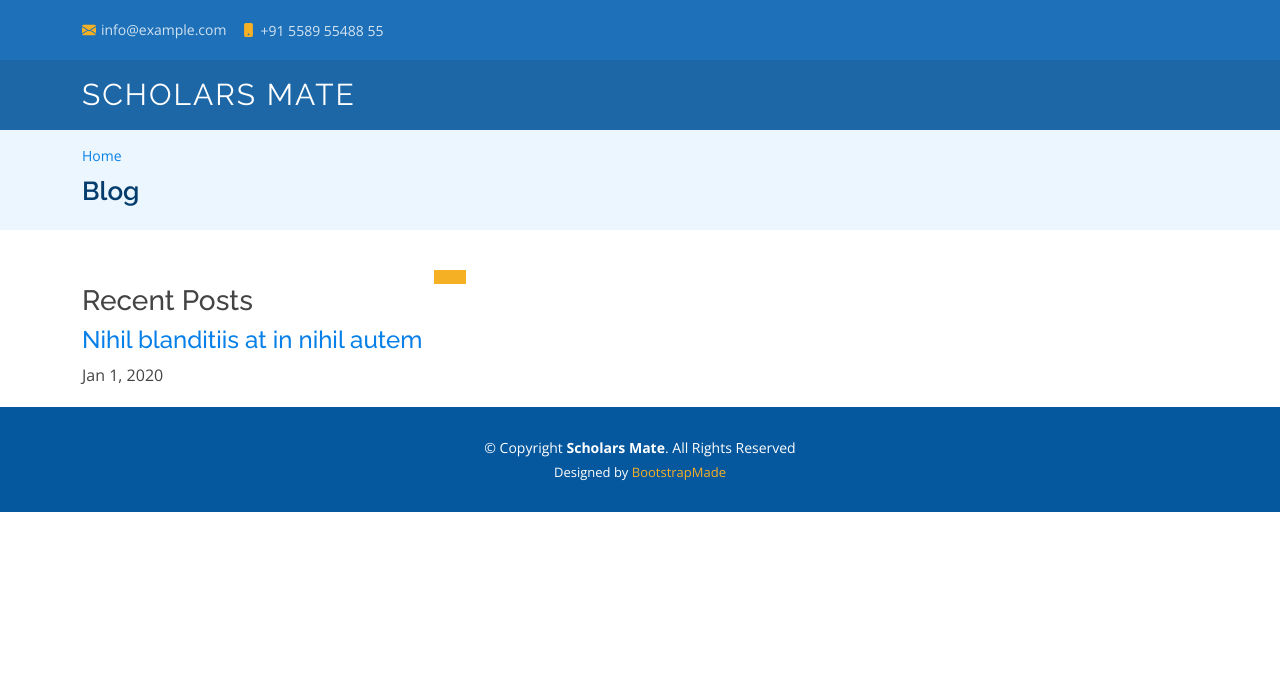
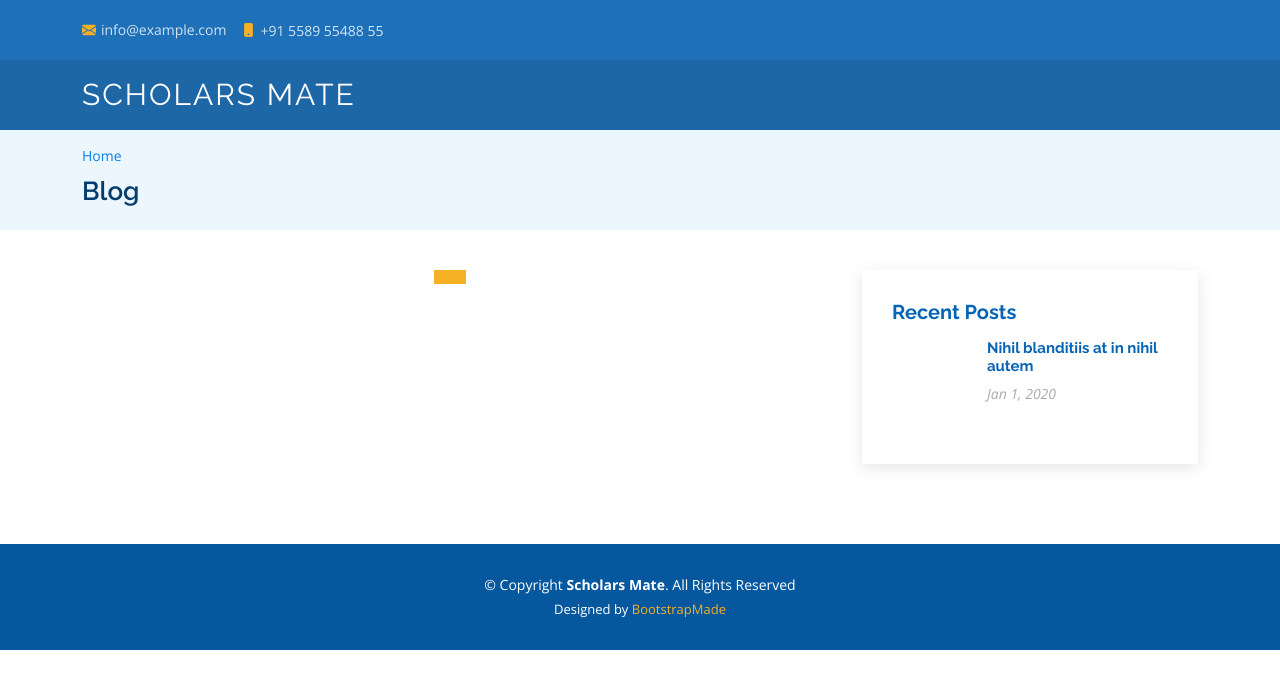
Before and after one commit to Nacool97/schorlarship_scraper, a Flask app: template templates/index.html in a window 1280 px wide. Shown: the top 689 px of the page. Run offline with Flask 2, Linux system fonts and the light colour scheme; the template is opened without the code that fills it, so the values that code supplies are empty; some libraries are stand-ins or nearby versions.

Commit message:
recent posts

```diff
--- a/templates/index.html
+++ b/templates/index.html
@@ -174,7 +174,10 @@
             </div>
 
           </div><!-- End blog entries list -->
-          </div>
+          <div class="col-lg-4">
+
+            <div class="sidebar">
+
               <h3 class="sidebar-title">Recent Posts</h3>
               <div class="sidebar-item recent-posts">
                 <div class="post-item clearfix">
@@ -182,6 +185,9 @@
                   <time datetime="2020-01-01">Jan 1, 2020</time>
                 </div>
               </div><!-- End of recent entries-->
+
+            </div>
+            </div>
             </div>
     </section><!-- End Blog Section -->
 
```
Lines whose indentation alone changed are shown as unchanged.
